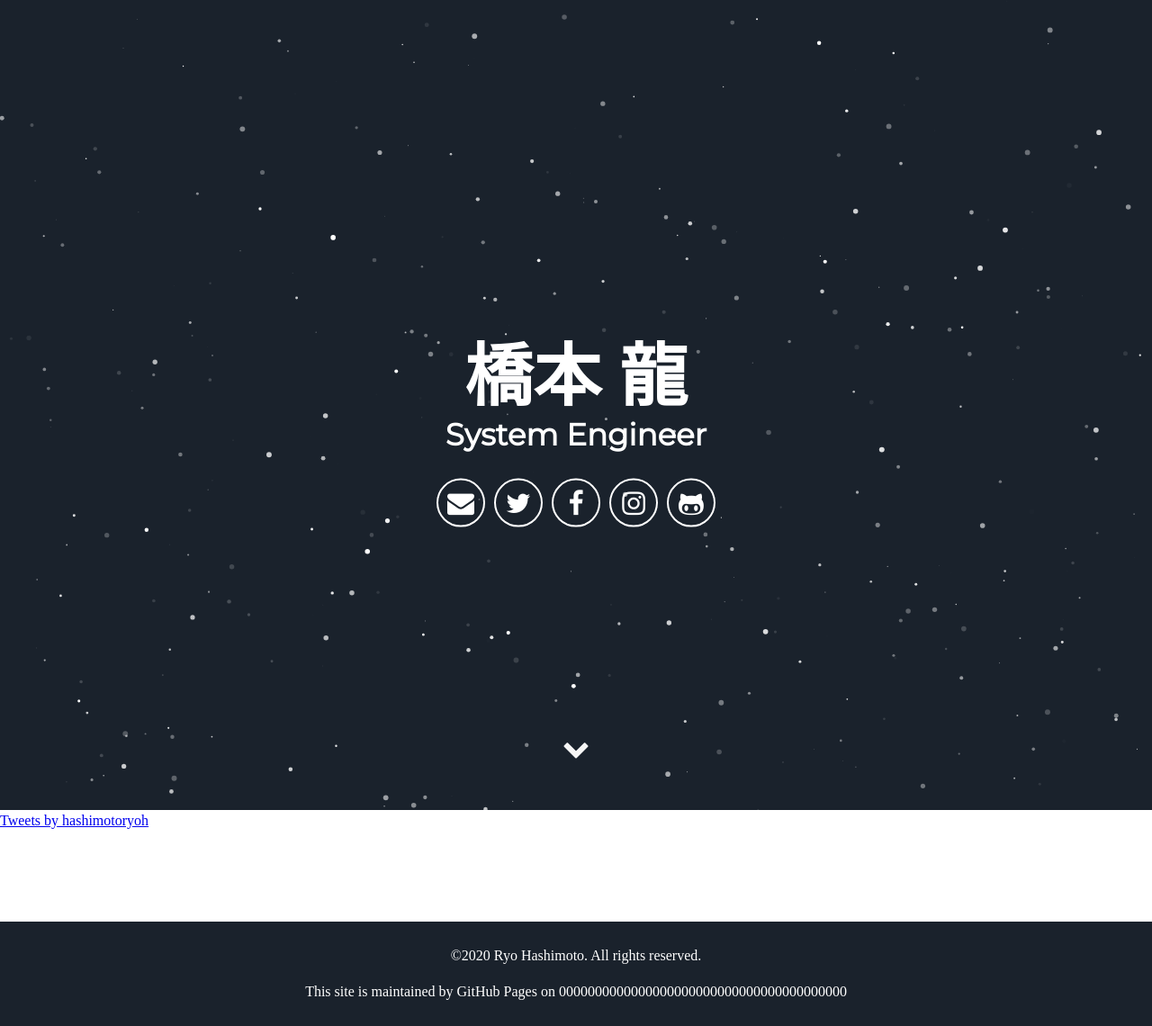
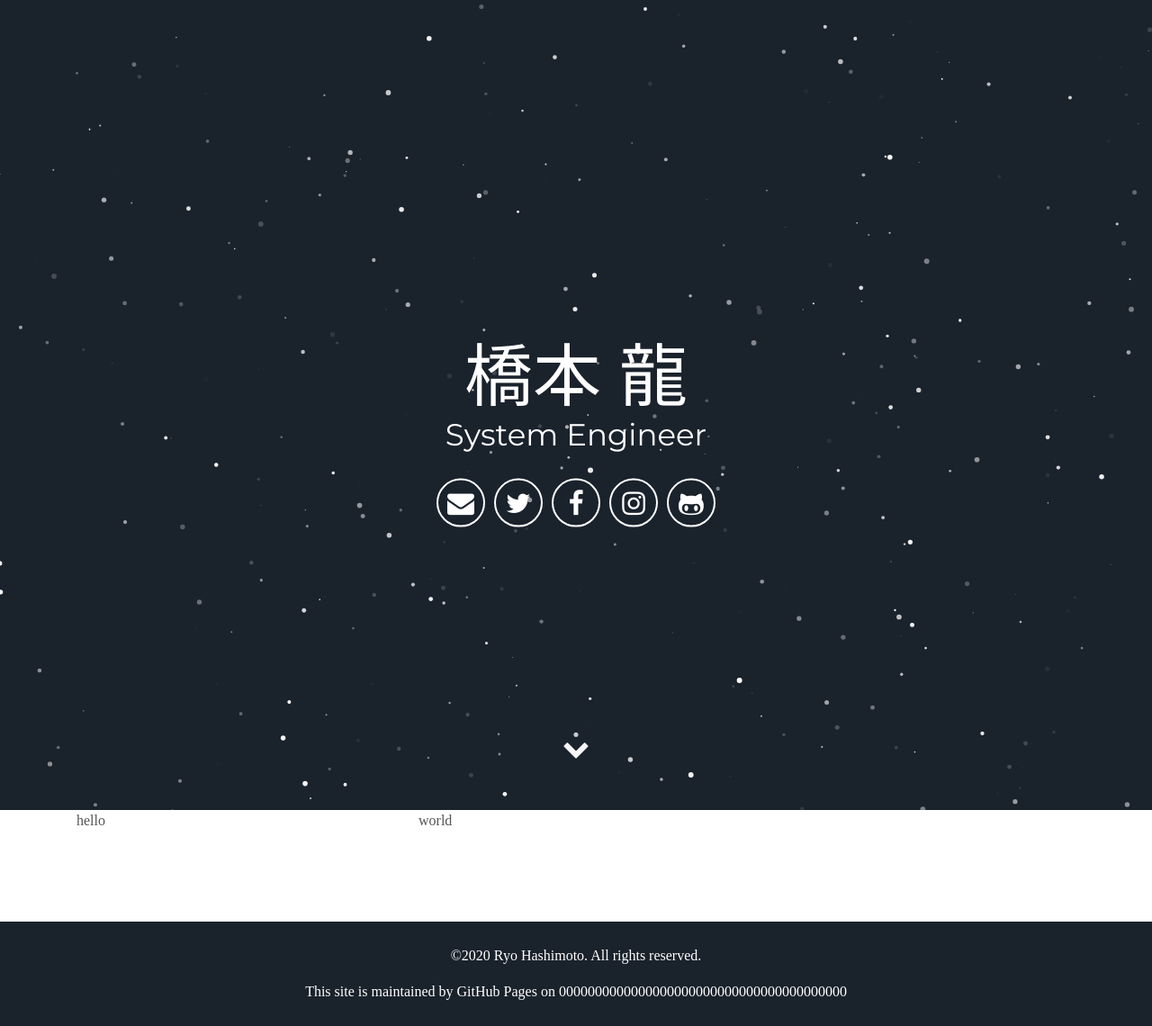
Before and after one commit to hashimotoryoh/hashimotoryoh.github.io, a Jekyll site: the page built from index.md, in a window 1280 px wide. Shown: the whole page at 90% size. Built offline with Jekyll 4.4.1, drawn with Linux system fonts in a browser that asks for light colours; some web fonts are replaced; comment, search, counter and statistics services are not loaded.

Commit message:
import bootstrap

```diff
--- a/_includes/footer.html
+++ b/_includes/footer.html
@@ -2,6 +2,9 @@
     <p>&copy;2020 {{ site.user.fullname.en }}. All rights reserved.</p>
     <p>This site is maintained by <a target="_blank" href="{{ site.github.repository_url }}">GitHub Pages</a> on <a target="_blank" href="{{ site.github.repository_url }}/commit/{{ site.github.build_revision }}">{{ site.github.build_revision }}</a></p>
 </footer>
+<script src="https://code.jquery.com/jquery-3.3.1.slim.min.js" integrity="sha384-q8i/X+965DzO0rT7abK41JStQIAqVgRVzpbzo5smXKp4YfRvH+8abtTE1Pi6jizo" crossorigin="anonymous"></script>
+<script src="https://cdnjs.cloudflare.com/ajax/libs/popper.js/1.14.3/umd/popper.min.js" integrity="sha384-ZMP7rVo3mIykV+2+9J3UJ46jBk0WLaUAdn689aCwoqbBJiSnjAK/l8WvCWPIPm49" crossorigin="anonymous"></script>
+<script src="https://stackpath.bootstrapcdn.com/bootstrap/4.1.3/js/bootstrap.min.js" integrity="sha384-ChfqqxuZUCnJSK3+MXmPNIyE6ZbWh2IMqE241rYiqJxyMiZ6OW/JmZQ5stwEULTy" crossorigin="anonymous"></script>
 <script src="//cdn.jsdelivr.net/particles.js/2.0.0/particles.min.js"></script>
 <script src="{{ '/assets/js/sweet-scroll.min.js' | prepend: site.baseurl }}"></script>
 <script src="{{ '/assets/js/main.js' | prepend: site.baseurl }}"></script>
--- a/_includes/head.html
+++ b/_includes/head.html
@@ -6,6 +6,8 @@
   <title>{{ site.title }}</title>
   <meta name="description" content="{{ site.description }}">
 
+  <link rel="stylesheet" href="https://stackpath.bootstrapcdn.com/bootstrap/4.1.3/css/bootstrap.min.css" integrity="sha384-MCw98/SFnGE8fJT3GXwEOngsV7Zt27NXFoaoApmYm81iuXoPkFOJwJ8ERdknLPMO" crossorigin="anonymous">
   <link rel="stylesheet" href="{{ '/assets/css/main.css' | relative_url }}">
+
   <!-- <link rel="shortcut icon" type="image/png" href="{{ '/assets/favicon.png' }}" > -->
 </head>
--- a/_includes/profile.html
+++ b/_includes/profile.html
@@ -1,3 +1,10 @@
-<div class="sections">
-    <a class="twitter-timeline" data-width="400" data-height="300" data-theme="light" href="https://twitter.com/hashimotoryoh?ref_src=twsrc%5Etfw">Tweets by hashimotoryoh</a> <script async src="https://platform.twitter.com/widgets.js" charset="utf-8"></script>
+<div id="profile" class="container">
+  <div class="row">
+    <div class="col-sm-4">
+      hello
+    </div>
+    <div class="col-sm-8">
+      world
+    </div>
+  </div>
 </div>
--- a/src/styles/_header.scss
+++ b/src/styles/_header.scss
@@ -74,6 +74,7 @@
     margin: none;
   }
   .icon {
+    box-sizing: content-box;
     text-align: center;
     color: #FFF;
     width: 20px;
```
Also changed, not shown: assets/css/main.css.
